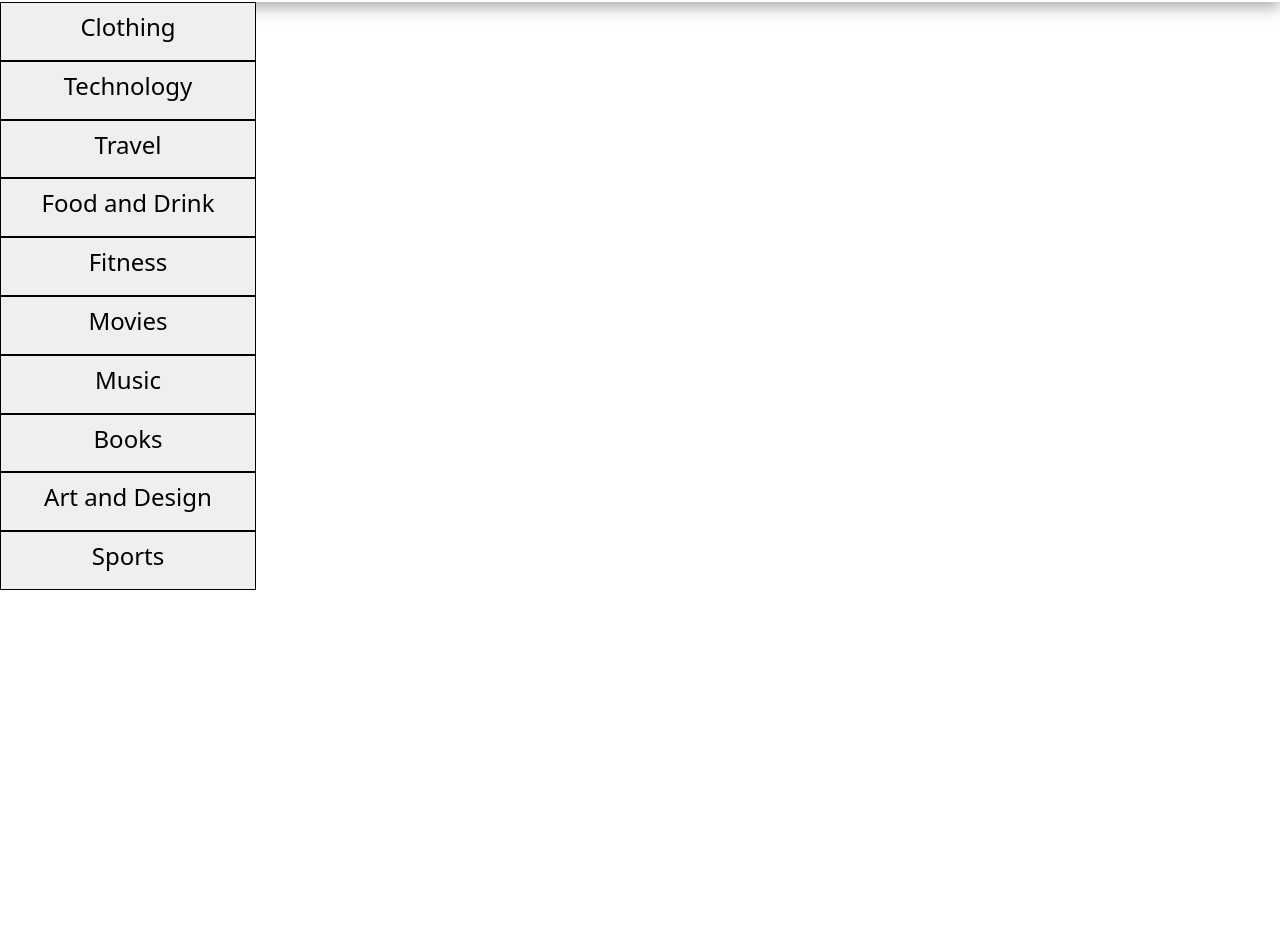
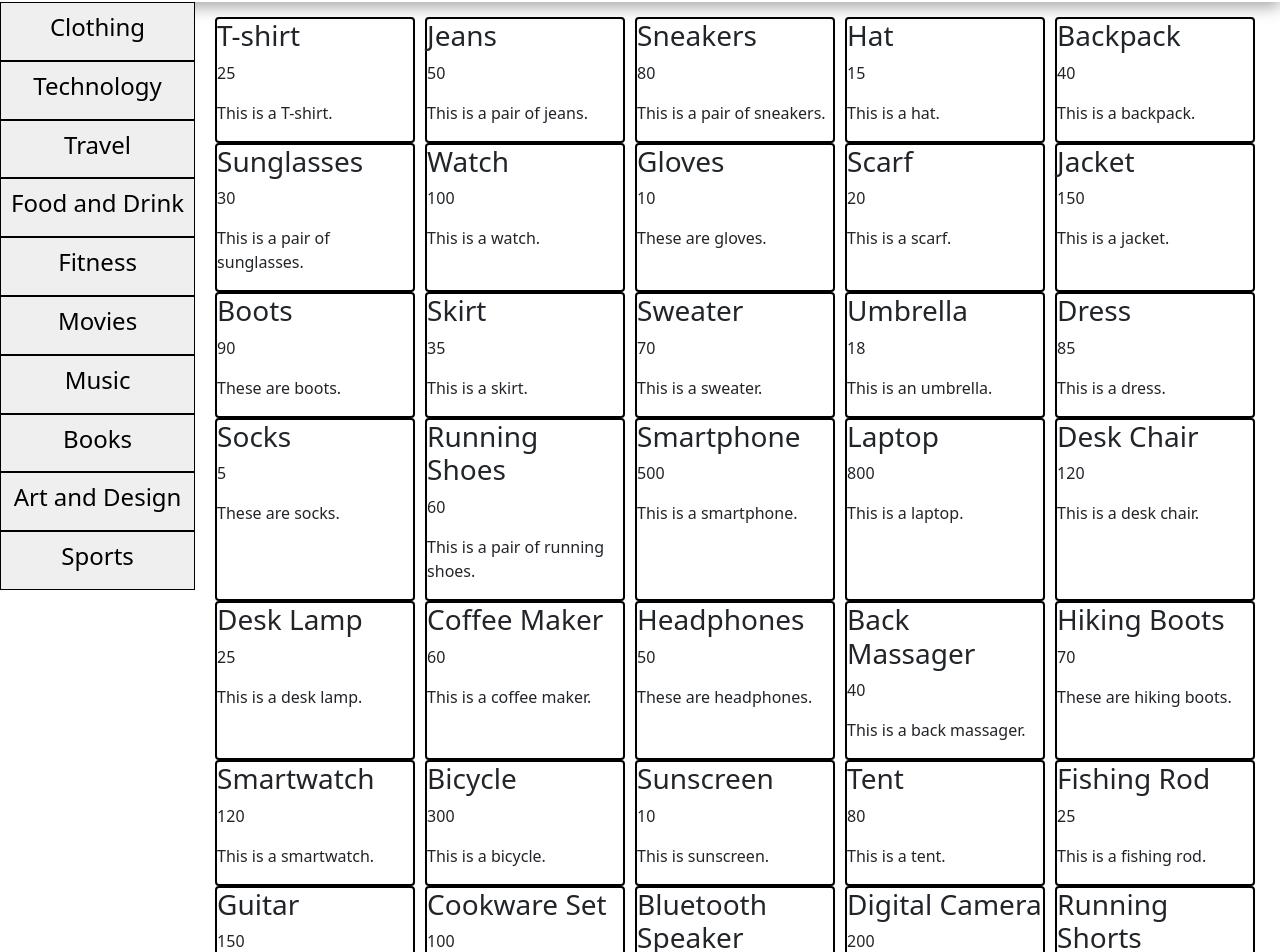
Before and after one commit to MrDietCola/ecommerce-website, a React (Vite) app in the folder ecommerce-website/: page / in a window 1280 px wide. Shown: the part 236-1188 px from the top of the page. Before the commit the page ends 826 px from the top, so only its background shows below. Built offline with nearby package versions, Linux system fonts and the light colour scheme.

Commit message:
added products to homepage, made topics container sticky, added footer, made navbar fixed

```diff
--- a/ecommerce-website/src/App.css
+++ b/ecommerce-website/src/App.css
@@ -60,7 +60,6 @@
   white-space: nowrap; /* Prevent content from wrapping to the next line */
 }
 
-
 /* For WebKit (Chrome, Safari) */
 .deals::-webkit-scrollbar {
   height: 5px;
@@ -88,7 +87,8 @@
 main {
   /* display: flex;
   justify-content: center; */
-  width: 100vw;
+  margin-top: 56px;
+  width: 100%;
 }
 
 .deal-card {
@@ -98,10 +98,19 @@
   min-width: 200px;
 }
 
+.product-card {
+  border: 2px solid black;
+  border-radius: 4px;
+  margin: 0 5px;
+  min-width: 200px;
+  max-width: 200px;
+}
+
 .content-container {
   width: 100%;
   display: flex;
   justify-content: start;
+  align-items: flex-start;
 }
 
 .topic-btn {
@@ -112,6 +121,22 @@
 }
 
 .topics-container {
-  width: 20%;
+  display: flex;
+  flex-direction: column;
+  min-width: fit-content;
   max-width: 300px;
+  position: sticky;
+  top: 56px;
 }
+
+.product-container {
+  flex-grow: 1;
+  display: flex;
+  padding: 15px;
+  flex-wrap: wrap;
+}
+
+footer {
+  height: 300px;
+  background-color: grey;
+}
--- a/ecommerce-website/src/App.jsx
+++ b/ecommerce-website/src/App.jsx
@@ -4,6 +4,7 @@
 import 'bootstrap/dist/css/bootstrap.min.css';
 import DealsContainer from './components/deals/dealsContainer';
 import Topic from './components/topics';
+import HomepageProducts from './components/homepageProducts'
 
 const topics = [
   { id: 1, name: 'Clothing' },
@@ -32,7 +33,9 @@
           <aside className='topics-container'>
             <Topic topics={topics}/>
           </aside>
+          <HomepageProducts/>
         </section>
+        <footer>This is a footer</footer>
       </main>
     </>
   )
--- /dev/null
+++ b/ecommerce-website/src/components/homepageProducts.jsx
@@ -0,0 +1,56 @@
+import Product from './productCard'
+
+const products = [
+  { id: 1, name: 'T-shirt', description: 'This is a T-shirt.', price: 25 },
+  { id: 2, name: 'Jeans', description: 'This is a pair of jeans.', price: 50 },
+  { id: 3, name: 'Sneakers', description: 'This is a pair of sneakers.', price: 80 },
+  { id: 4, name: 'Hat', description: 'This is a hat.', price: 15 },
+  { id: 5, name: 'Backpack', description: 'This is a backpack.', price: 40 },
+  { id: 6, name: 'Sunglasses', description: 'This is a pair of sunglasses.', price: 30 },
+  { id: 7, name: 'Watch', description: 'This is a watch.', price: 100 },
+  { id: 8, name: 'Gloves', description: 'These are gloves.', price: 10 },
+  { id: 9, name: 'Scarf', description: 'This is a scarf.', price: 20 },
+  { id: 10, name: 'Jacket', description: 'This is a jacket.', price: 150 },
+  { id: 11, name: 'Boots', description: 'These are boots.', price: 90 },
+  { id: 12, name: 'Skirt', description: 'This is a skirt.', price: 35 },
+  { id: 13, name: 'Sweater', description: 'This is a sweater.', price: 70 },
+  { id: 14, name: 'Umbrella', description: 'This is an umbrella.', price: 18 },
+  { id: 15, name: 'Dress', description: 'This is a dress.', price: 85 },
+  { id: 16, name: 'Socks', description: 'These are socks.', price: 5 },
+  { id: 17, name: 'Running Shoes', description: 'This is a pair of running shoes.', price: 60 },
+  { id: 18, name: 'Smartphone', description: 'This is a smartphone.', price: 500 },
+  { id: 19, name: 'Laptop', description: 'This is a laptop.', price: 800 },
+  { id: 20, name: 'Desk Chair', description: 'This is a desk chair.', price: 120 },
+  { id: 21, name: 'Desk Lamp', description: 'This is a desk lamp.', price: 25 },
+  { id: 22, name: 'Coffee Maker', description: 'This is a coffee maker.', price: 60 },
+  { id: 23, name: 'Headphones', description: 'These are headphones.', price: 50 },
+  { id: 24, name: 'Back Massager', description: 'This is a back massager.', price: 40 },
+  { id: 25, name: 'Hiking Boots', description: 'These are hiking boots.', price: 70 },
+  { id: 26, name: 'Smartwatch', description: 'This is a smartwatch.', price: 120 },
+  { id: 27, name: 'Bicycle', description: 'This is a bicycle.', price: 300 },
+  { id: 28, name: 'Sunscreen', description: 'This is sunscreen.', price: 10 },
+  { id: 29, name: 'Tent', description: 'This is a tent.', price: 80 },
+  { id: 30, name: 'Fishing Rod', description: 'This is a fishing rod.', price: 25 },
+  { id: 31, name: 'Guitar', description: 'This is a guitar.', price: 150 },
+  { id: 32, name: 'Cookware Set', description: 'This is a cookware set.', price: 100 },
+  { id: 33, name: 'Bluetooth Speaker', description: 'This is a Bluetooth speaker.', price: 40 },
+  { id: 34, name: 'Digital Camera', description: 'This is a digital camera.', price: 200 },
+  { id: 35, name: 'Running Shorts', description: 'These are running shorts.', price: 20 },
+  { id: 36, name: 'Tennis Racket', description: 'This is a tennis racket.', price: 30 },
+  { id: 37, name: 'Plant Pot', description: 'This is a plant pot.', price: 15 },
+  { id: 38, name: 'Yoga Mat', description: 'This is a yoga mat.', price: 20 },
+  { id: 39, name: 'Water Bottle', description: 'This is a water bottle.', price: 8 },
+  { id: 40, name: 'Dumbbell Set', description: 'This is a dumbbell set.', price: 50 },
+  { id: 41, name: 'Hiking Backpack', description: 'This is a hiking backpack.', price: 60 },
+  { id: 42, name: 'Sleeping Bag', description: 'This is a sleeping bag.', price: 30 },
+];
+
+export default function HomepageProducts() {
+  return (
+    <>
+      <section className="product-container">
+       <Product products={products}/>
+      </section>
+    </>
+  )
+}
--- a/ecommerce-website/src/components/navbar/navbar.jsx
+++ b/ecommerce-website/src/components/navbar/navbar.jsx
@@ -7,7 +7,7 @@
 
 export default function MyNavbar({loggedIn, setLoggedIn}) {
   return (
-    <Navbar expand="lg" className="bg-body-tertiary">
+    <Navbar expand="lg" className="bg-body-tertiary" fixed='top'>
       <Container>
         <Navbar.Brand >React-Bootstrap</Navbar.Brand>
         <Navbar.Toggle aria-controls="basic-navbar-nav" />
--- /dev/null
+++ b/ecommerce-website/src/components/productCard.jsx
@@ -0,0 +1,12 @@
+export default function ProductCard(props) {
+  return props.products.map((product, index) => (
+    <div
+      key={product.id}
+      className="product-card"
+    >
+      <h3>{product.name}</h3>
+      <p>{product.price}</p>
+      <p>{product.description}</p>
+    </div>
+  ));
+}
```
